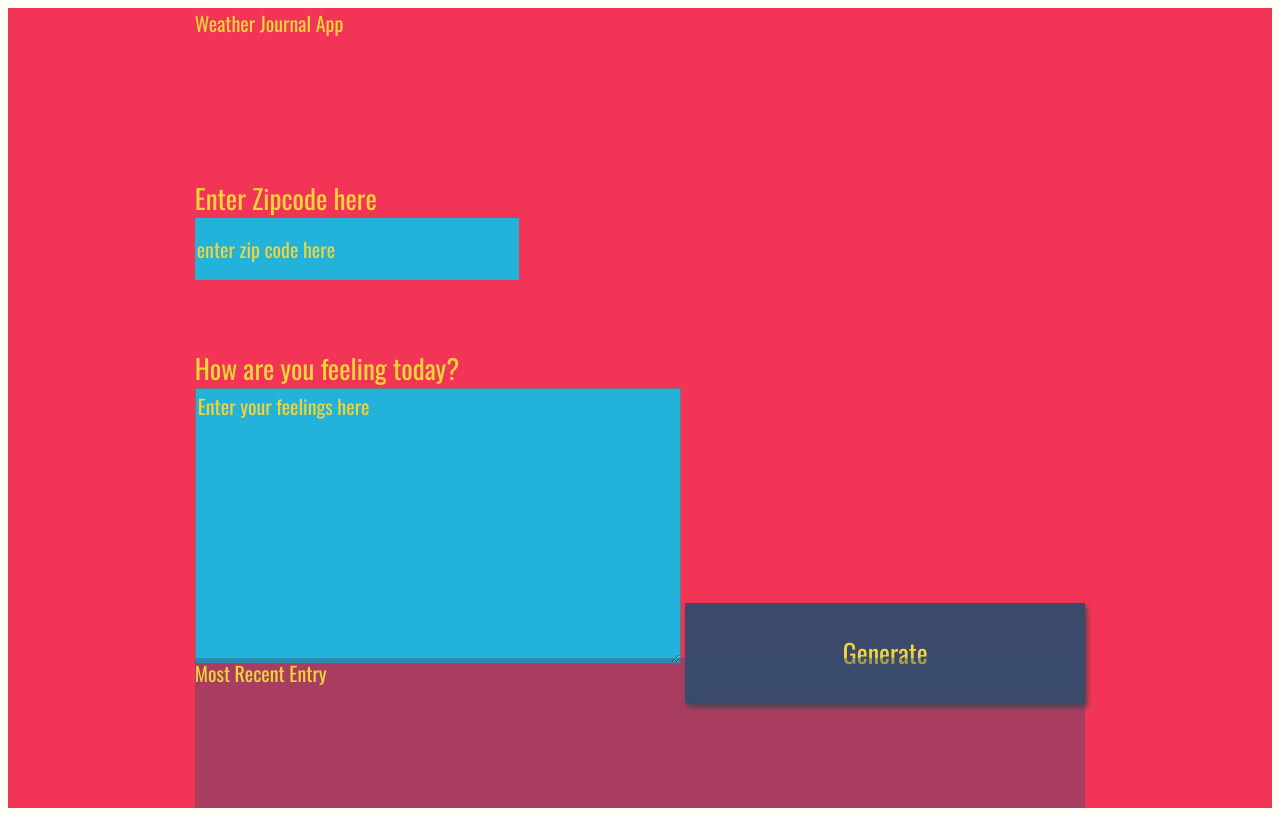
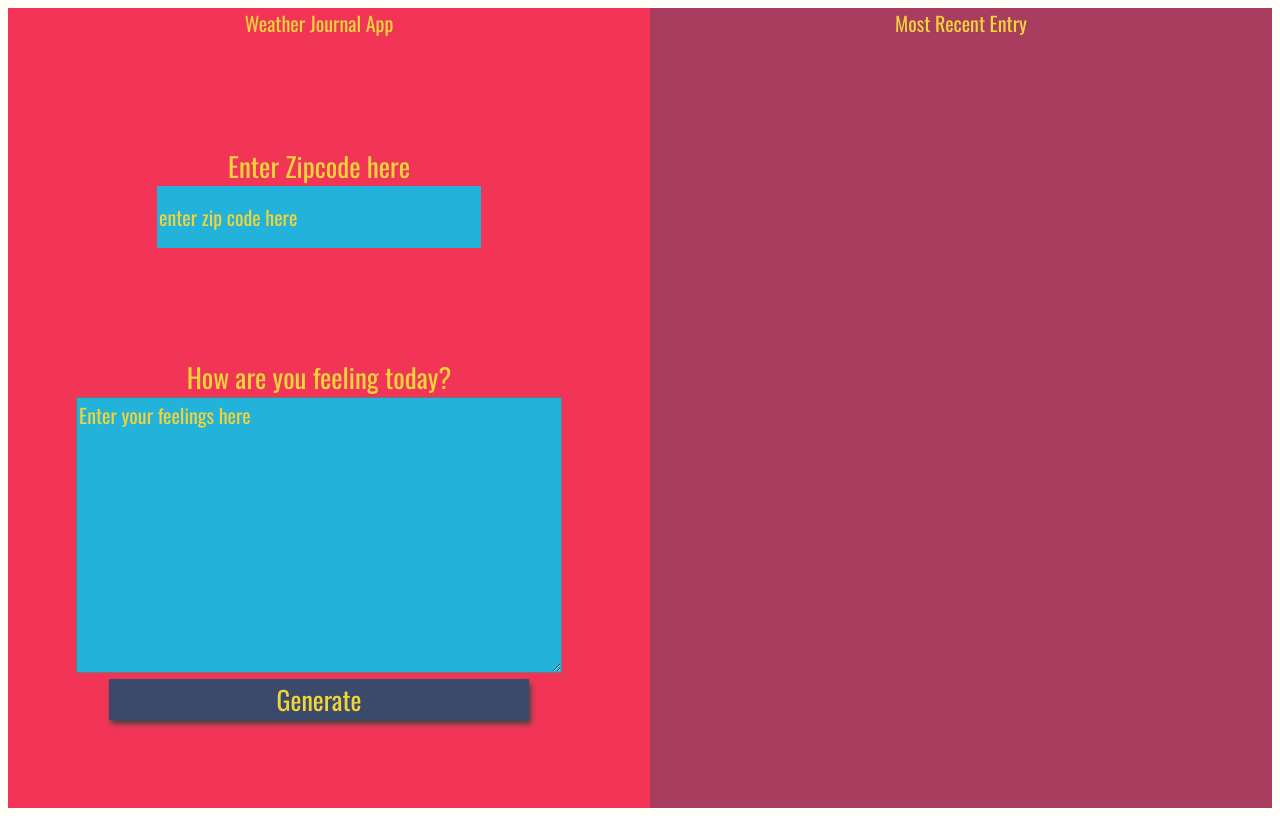
Before and after one commit to vikashchander/FND_Weather_-Journal_App, a website: page website/index.html in a window 1280 px wide. Drawn offline with nearby package versions, Linux system fonts and the light colour scheme; a web font is replaced by a local one.

Commit message:
work on UI

```diff
--- a/server.js
+++ b/server.js
@@ -33,9 +33,6 @@ app.get('/allData',(req,res)=>{
    res.send(projectData);
 })
 
-
-
-
 const PORT = 3000;
 
 // Setup Server
--- a/website/style.css
+++ b/website/style.css
@@ -1,89 +1,89 @@
-
-body{
+body {
     background: #fffff8;
     font-family: -apple-system, BlinkMacSystemFont, sans-serif;
   }
 
-#app{
+  #app {
     display: grid;
-    grid-auto-rows: minmax(150px, auto);
-    /* grid-template-columns:  */
-    height:100vh;
+    /* grid-auto-rows: minmax(150px, auto); */
+    grid-template-columns: repeat(2, 1fr);
+    height: 100vh;
     background: #f23557;
     color: #f0d43a;
     justify-content: center;
     grid-gap: 1em;
     font-size: 20px;
-    font-family: 'Oswald', sans-serif;
+    font-family: "Oswald", sans-serif;
+    text-align: center;
   }
 
-.holder{
-
+  .holder {
+    padding: 0 1.5em;
   }
 
-.entry{
-    background: rgba(59, 74, 107, .4);
+  .entry {
+    background: rgba(59, 74, 107, 0.4);
+    grid-area: 1 / 2 / 4 / 3;
+    text-align: center;
   }
 
-#entryHolder{
+  /* #generate {
+    cursor: pointer;
+    display: block;
+  } */
 
+  #entryHolder {
   }
 
-#date{
-
+  #date {
   }
 
-#temp{
-
+  #temp {
   }
 
-#content{
-
+  #content {
   }
 
   .headline {
-
   }
-.title{
-
+  .title {
   }
 
   /*  Basic Styling To Override Default For Basic HTML Elements */
-label{
-    display:block;
+  label {
+    display: block;
     font-size: 27px;
   }
 
-input{
-    display:block;
+  input {
     height: 60px;
     width: 320px;
-    background:#22b2da;
+    background: #22b2da;
     color: #f0d43a;
     font-size: 20px;
-    font-family: 'Oswald', sans-serif;
+    font-family: "Oswald", sans-serif;
     border: none;
   }
 
-button{
-    width: 400px;
-    height: 100px;
+  button {
     background: #3b4a6b;
-    color: #f0d43a;
-    font-size: 26px;
-    font-family: 'Oswald', sans-serif;
     border: none;
     box-shadow: 2px 4px 5px #444;
+    color: #f0d43a;
+    cursor: pointer;
+    font-family: "Oswald", sans-serif;
+    font-size: 26px;
+    width: 420px;
   }
-h1{
+  h1 {
     font-size: 36px;
   }
 
-textarea{
-    background:#22b2da;
+  textarea {
+    background: #22b2da;
     color: #f0d43a;
     font-size: 20px;
-    font-family: 'Oswald', sans-serif;
+    font-family: "Oswald", sans-serif;
   }
   /* Reset style for HTML element on active to have no border*/
   input:focus,
@@ -93,20 +93,20 @@ button:focus {
     outline: none;
   }
   /* Style for Placeholder Text*/
-::placeholder { /* Firefox, Chrome, Opera */
+  ::placeholder {
+    /* Firefox, Chrome, Opera */
     color: #f0d43a;
-    font-family: 'Oswald', sans-serif;
-
+    font-family: "Oswald", sans-serif;
   }
 
-:-ms-input-placeholder { /* Internet Explorer 10-11 */
+  :-ms-input-placeholder {
+    /* Internet Explorer 10-11 */
     color: #f0d43a;
-    font-family: 'Oswald', sans-serif;
-
+    font-family: "Oswald", sans-serif;
   }
 
-::-ms-input-placeholder { /* Microsoft Edge */
+  ::-ms-input-placeholder {
+    /* Microsoft Edge */
     color: #f0d43a;
-    font-family: 'Oswald', sans-serif;
-
+    font-family: "Oswald", sans-serif;
   }
```
Lines whose indentation alone changed are shown as unchanged.
